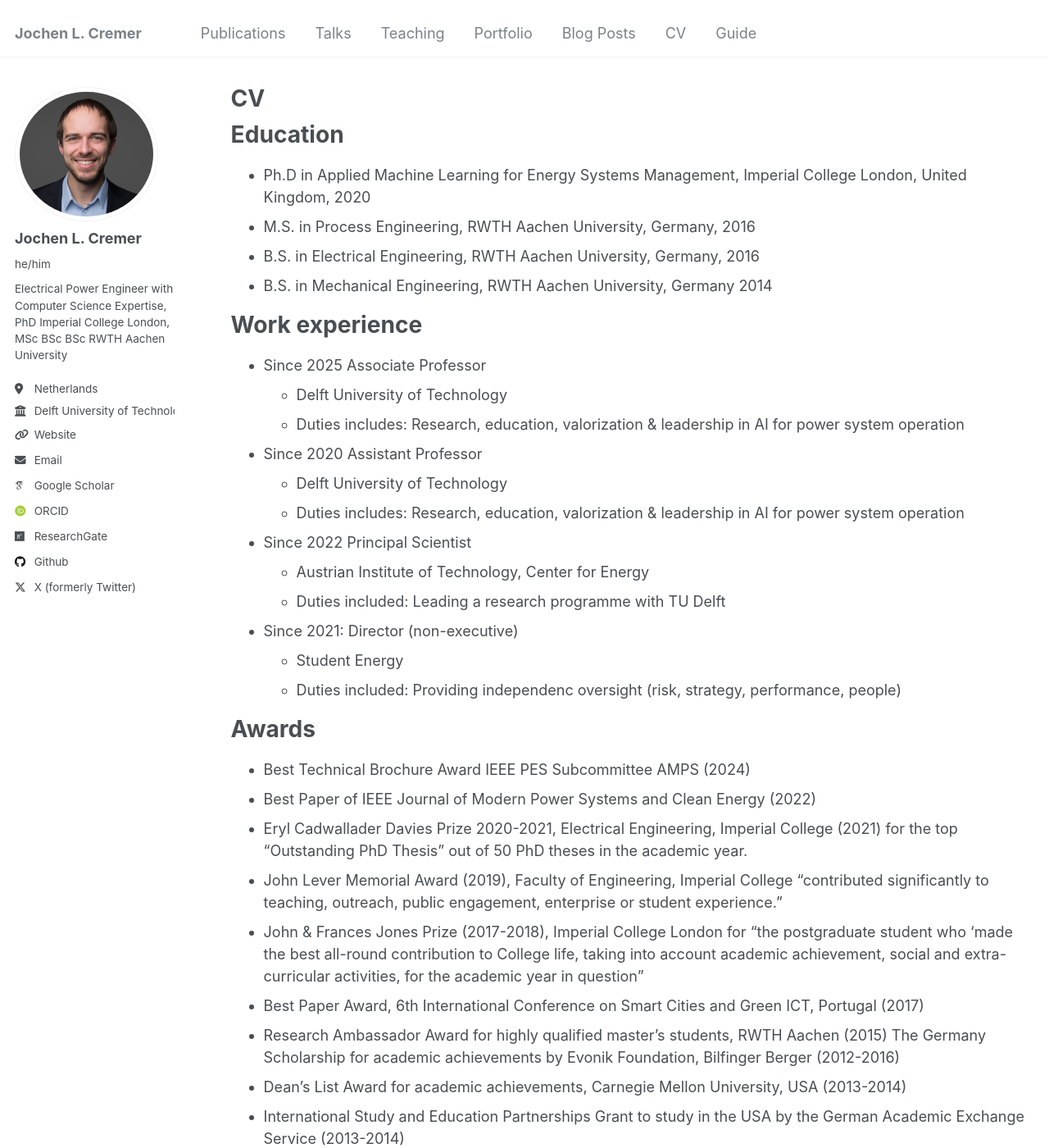
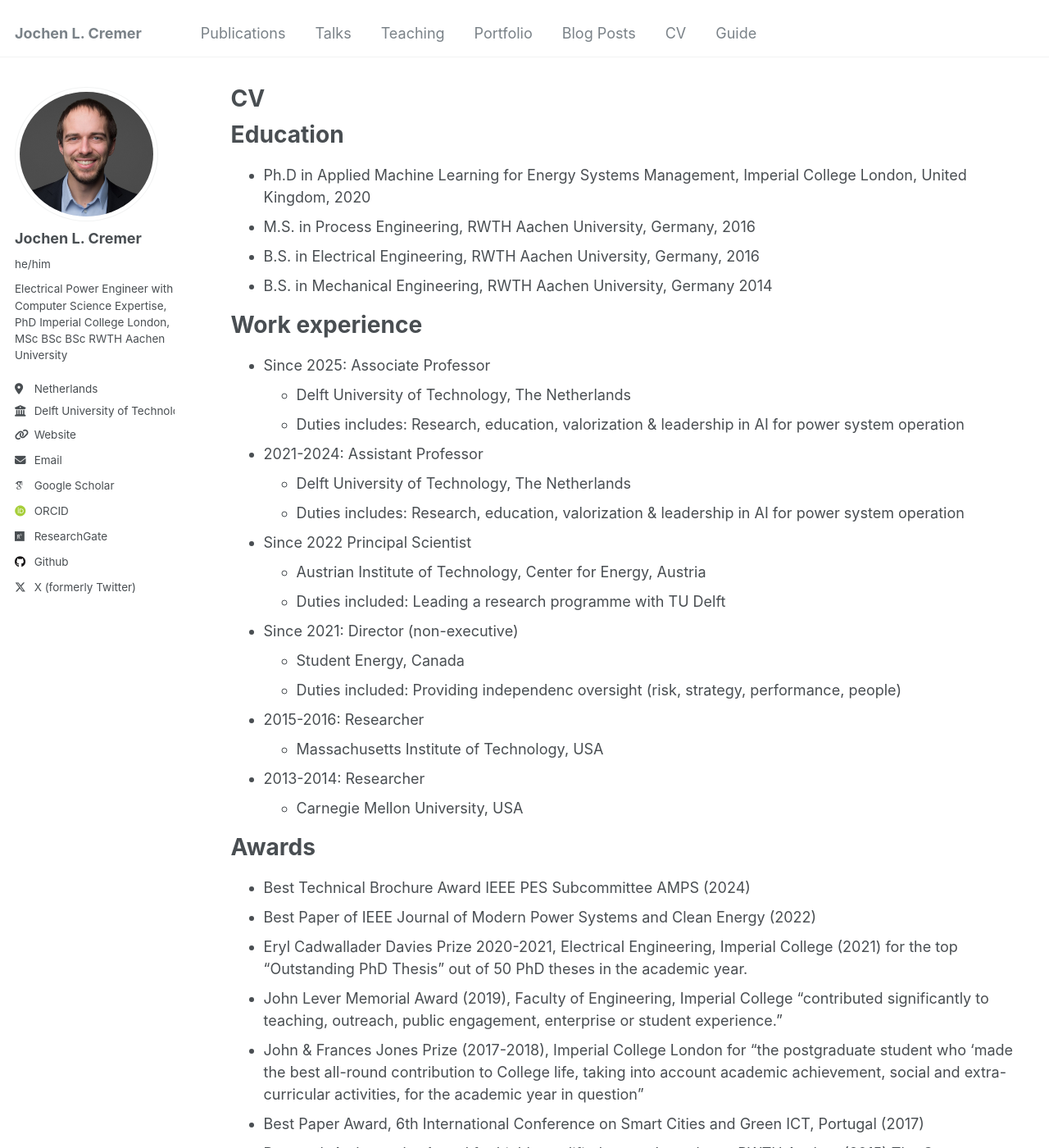
Before and after one commit to JochenC/JochenC.github.io, a Jekyll site: the page built from _pages/cv.md, in a window 1280 px wide and 1400 px high. Shown: the whole window at 82% size. Built offline with Jekyll 4.4.1, drawn with Linux system fonts in a browser that asks for light colours; some web fonts are replaced.

Commit message:
Update cv.md

```diff
--- a/_pages/cv.md
+++ b/_pages/cv.md
@@ -18,21 +18,27 @@ Education
 
 Work experience
 ======
-* Since 2025 Associate Professor
-  * Delft University of Technology
+* Since 2025: Associate Professor
+  * Delft University of Technology, The Netherlands
   * Duties includes: Research, education, valorization & leadership in AI for power system operation
 
-* Since 2020 Assistant Professor
-  * Delft University of Technology
+* 2021-2024: Assistant Professor
+  * Delft University of Technology, The Netherlands
   * Duties includes: Research, education, valorization & leadership in AI for power system operation
 
 * Since 2022 Principal Scientist
-  * Austrian Institute of Technology, Center for Energy
+  * Austrian Institute of Technology, Center for Energy, Austria
   * Duties included: Leading a research programme with TU Delft
 
 * Since 2021: Director (non-executive)
-  * Student Energy
+  * Student Energy, Canada
   * Duties included: Providing independenc oversight (risk, strategy, performance, people)
+
+* 2015-2016: Researcher
+  * Massachusetts Institute of Technology, USA
+
+* 2013-2014: Researcher
+  * Carnegie Mellon University, USA
 
 Awards
 ======
```
